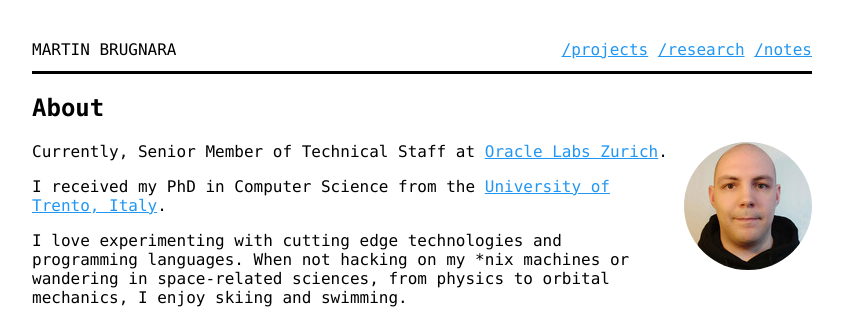
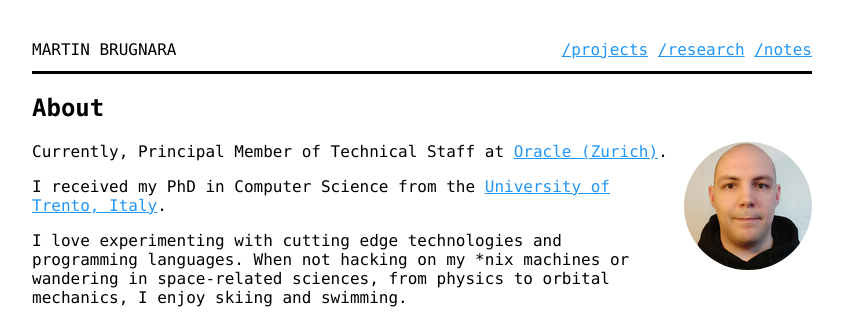
Before and after one commit to MartinBrugnara/martinbrugnara.github.io, a Jekyll site: the page built from index.html, in a window 1280 px wide. Shown: the top 334 px of the page, without its empty margins (218-1061 px from the left). Built offline with Jekyll 4.4.1, drawn with Linux system fonts in a browser that asks for light colours; some web fonts are replaced.

Commit message:
update job title and team

```diff
--- a/index.html
+++ b/index.html
@@ -7,9 +7,7 @@ title: Home
     <h1>About</h1>
     <img class="me" src="/assets/images/MartinBrugnara_2020_1x1_128.jpg" alt="Martin Brugnara profile pic">
     <p>
-        Currently, Senior Member of Technical Staff at
-        <a href="https://apexapps.oracle.com/pls/apex/labs/r/labs/" target="_blank">Oracle Labs Zurich</a>.
-        <!-- https://apexapps.oracle.com/pls/apex/labs/r/labs/people -->
+        Currently, Principal Member of Technical Staff at <a href="" >Oracle (Zurich)</a>.
     </p>
     <p>
         I received my PhD in Computer Science from the <a href="https://www.disi.unitn.it">University of Trento, Italy</a>.
```
